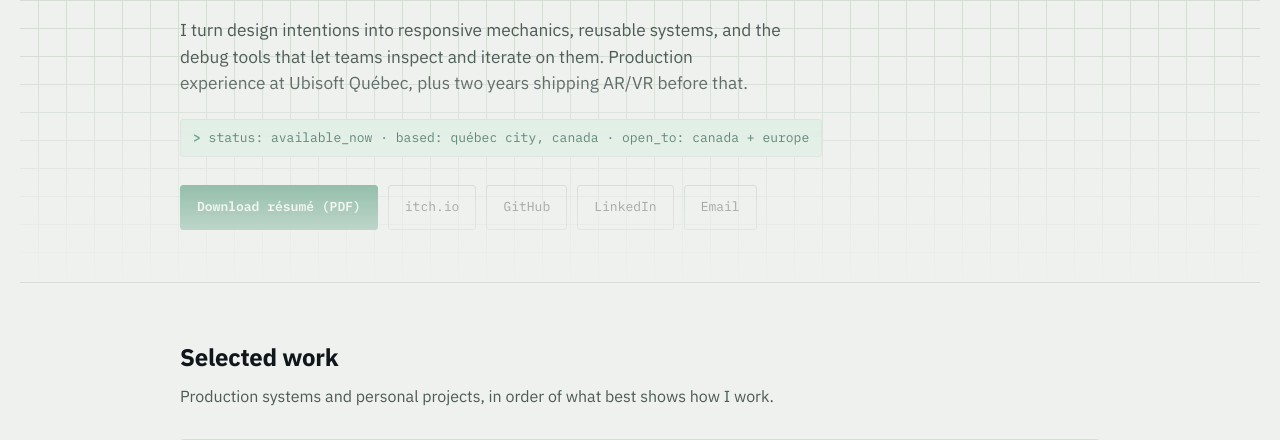
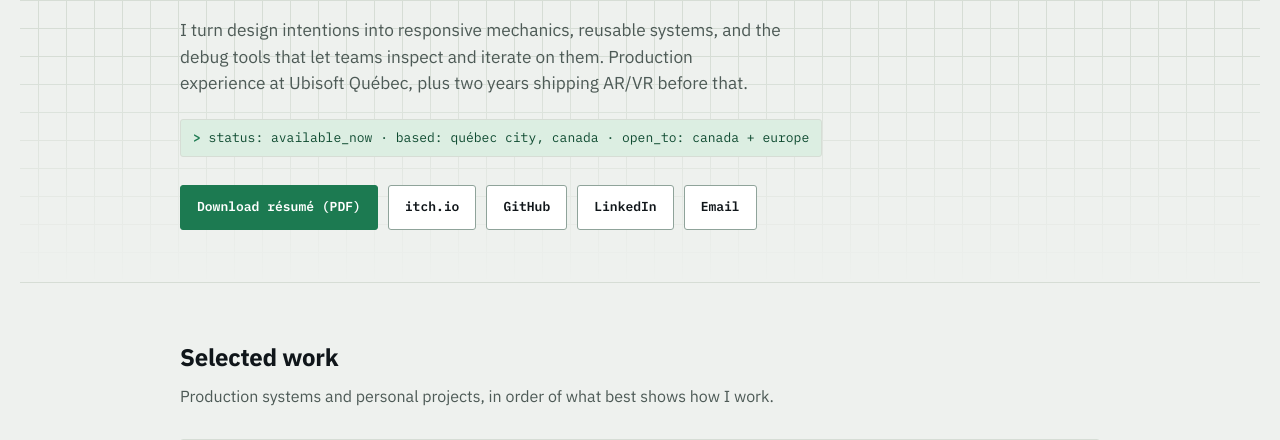
Before and after one commit to Antirion779/Antirion779.github.io, a plain HTML site: page index.html in a window 1280 px wide. Shown: the part 280-720 px from the top of the page. Drawn offline with Linux system fonts and the light colour scheme.

Commit message:
[UPDATE] Hero fade fix + Wilkins Avenue
Fix: the hero background fade was bleeding onto the CTA buttons (title/pitch/buttons), now isolated to the decorative grid only. Also: Wilkins Avenue AR moved up and expanded as professional experience, secondary CTA buttons given more visual weight.

```diff
--- a/index.html
+++ b/index.html
@@ -21,6 +21,9 @@
     --accent:#1c7a51;
     --accent-ink:#0e4a30;
     --accent-soft:#dceee2;
+    --btn-bg:#ffffff;
+    --btn-border:#8fa39a;
+    --btn-text:#10161a;
     --shadow: 0 1px 0 rgba(16,22,26,0.04);
     --radius: 3px;
   }
@@ -37,6 +40,9 @@
       --accent:#4fd98c;
       --accent-ink:#bff2d4;
       --accent-soft:#16281f;
+      --btn-bg:#1d2925;
+      --btn-border:#5d7c6c;
+      --btn-text:#e8eee9;
       --shadow: 0 1px 0 rgba(0,0,0,0.3);
     }
   }
@@ -52,6 +58,9 @@
     --accent:#4fd98c;
     --accent-ink:#bff2d4;
     --accent-soft:#16281f;
+    --btn-bg:#1d2925;
+    --btn-border:#5d7c6c;
+    --btn-text:#e8eee9;
     --shadow: 0 1px 0 rgba(0,0,0,0.3);
   }
 
@@ -110,6 +119,11 @@
   .hero{
     position:relative;
     padding:64px 0 52px;
+    overflow:hidden;
+  }
+  .hero::before{
+    content:"";
+    position:absolute; inset:0;
     background-image:
       linear-gradient(var(--border) 1px, transparent 1px),
       linear-gradient(90deg, var(--border) 1px, transparent 1px);
@@ -117,8 +131,9 @@
     background-position: center top;
     -webkit-mask-image: linear-gradient(to bottom, black 0%, black 55%, transparent 100%);
     mask-image: linear-gradient(to bottom, black 0%, black 55%, transparent 100%);
+    pointer-events:none;
   }
-  .hero-content{position:relative;}
+  .hero-content{position:relative; z-index:1;}
   .eyebrow{
     font-family:"IBM Plex Mono",monospace;
     font-size:12px; letter-spacing:.12em; text-transform:uppercase;
@@ -162,15 +177,17 @@
   .btn{
     font-family:"IBM Plex Mono",monospace;
     font-size:13px;
+    font-weight:600;
     text-decoration:none;
     padding:11px 16px;
     border-radius:var(--radius);
-    border:1px solid var(--border-strong);
-    color:var(--text);
+    border:1.5px solid var(--btn-border);
+    background:var(--btn-bg);
+    color:var(--btn-text);
     display:inline-flex; align-items:center; gap:8px;
-    transition:border-color .15s ease, background .15s ease, color .15s ease;
+    transition:border-color .15s ease, background .15s ease, color .15s ease, transform .15s ease;
   }
-  .btn:hover{border-color:var(--accent); color:var(--accent-ink); background:var(--accent-soft);}
+  .btn:hover{border-color:var(--accent); color:var(--surface); background:var(--accent); transform:translateY(-1px);}
   .btn.primary{
     background:var(--accent); border-color:var(--accent); color:var(--surface);
     font-weight:600;
```
